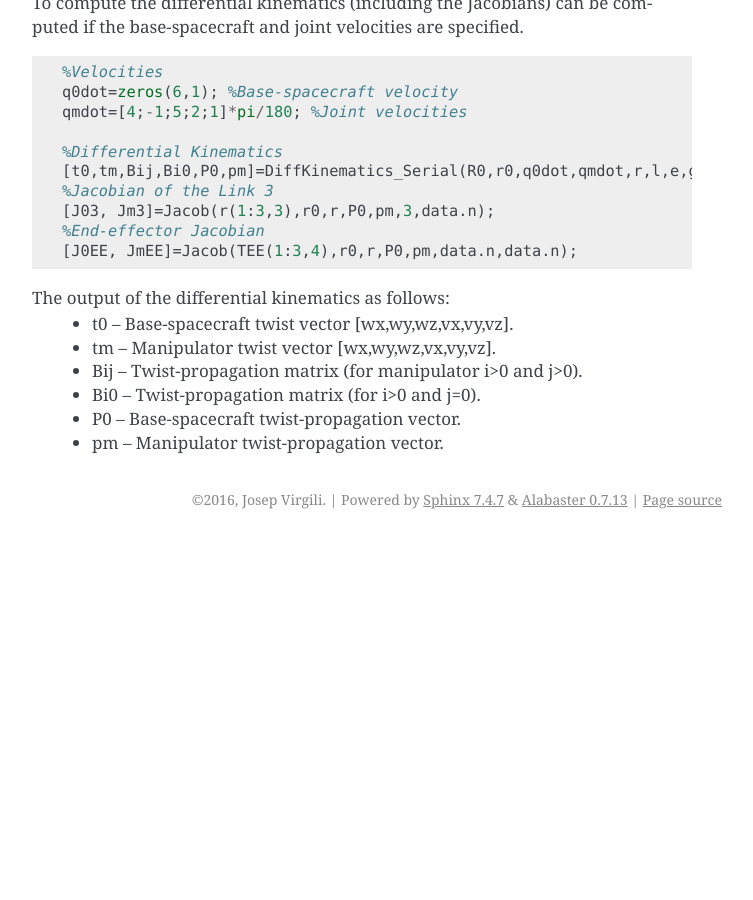
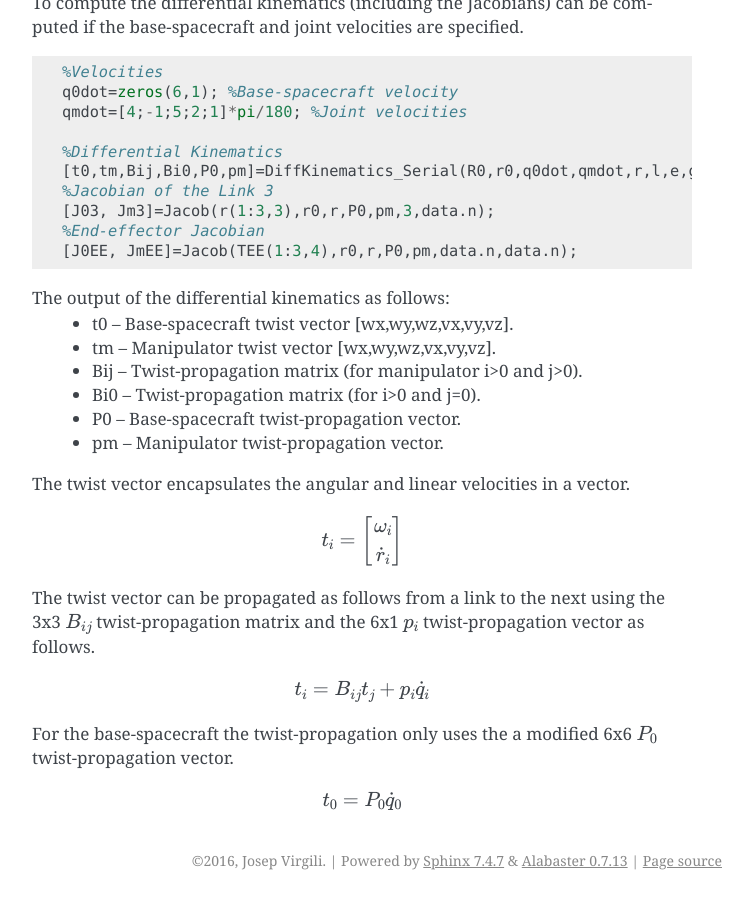
Before and after one commit to wujiashu0421/SPART, a Sphinx documentation site: the page built from docs/source/Tutorial.rst, in a window 1280 px wide and 900 px high, scrolled down 6249 px. Shown: the whole window, without its empty margins (388-1141 px from the left). Built offline with Sphinx 7.4.7, drawn with Linux system fonts in a browser that asks for light colours; before the commit the page ends 6788 px from its top, so only the background shows below that.

Commit message:
Added some explanation on the twist vector and the associated matrices and vectors.

```diff
--- a/docs/source/Tutorial.rst
+++ b/docs/source/Tutorial.rst
@@ -209,3 +209,21 @@ The output of the differential kinematics as follows:
 	* Bi0 -- Twist-propagation matrix (for i>0 and j=0).
 	* P0 -- Base-spacecraft twist-propagation vector.
 	* pm -- Manipulator twist-propagation vector.
+
+The twist vector encapsulates the angular and linear velocities in a vector.
+
+.. math::
+
+	t_{i}=\left[\begin{array}{c}\omega_{i}\\\dot{r}_{i}\end{array}\right]
+
+The twist vector can be propagated as follows from a link to the next using the 3x3 :math:`B_{ij}` twist-propagation matrix and the 6x1 :math:`p_{i}` twist-propagation vector as follows.
+
+.. math::
+
+	t_{i}=B_{ij}t_{j}+p_{i}\dot{q}_{i}
+
+For the base-spacecraft the twist-propagation only uses the a modified 6x6 :math:`P_{0}` twist-propagation vector.
+
+.. math::
+
+	t_{0}=P_{0}\dot{q}_{0}
--- a/docs/source/conf.py
+++ b/docs/source/conf.py
@@ -30,6 +30,7 @@ import os
 # ones.
 extensions = [
     'sphinx.ext.autodoc',
+    'sphinx.ext.mathjax',
 ]
 
 # Add any paths that contain templates here, relative to this directory.
```
